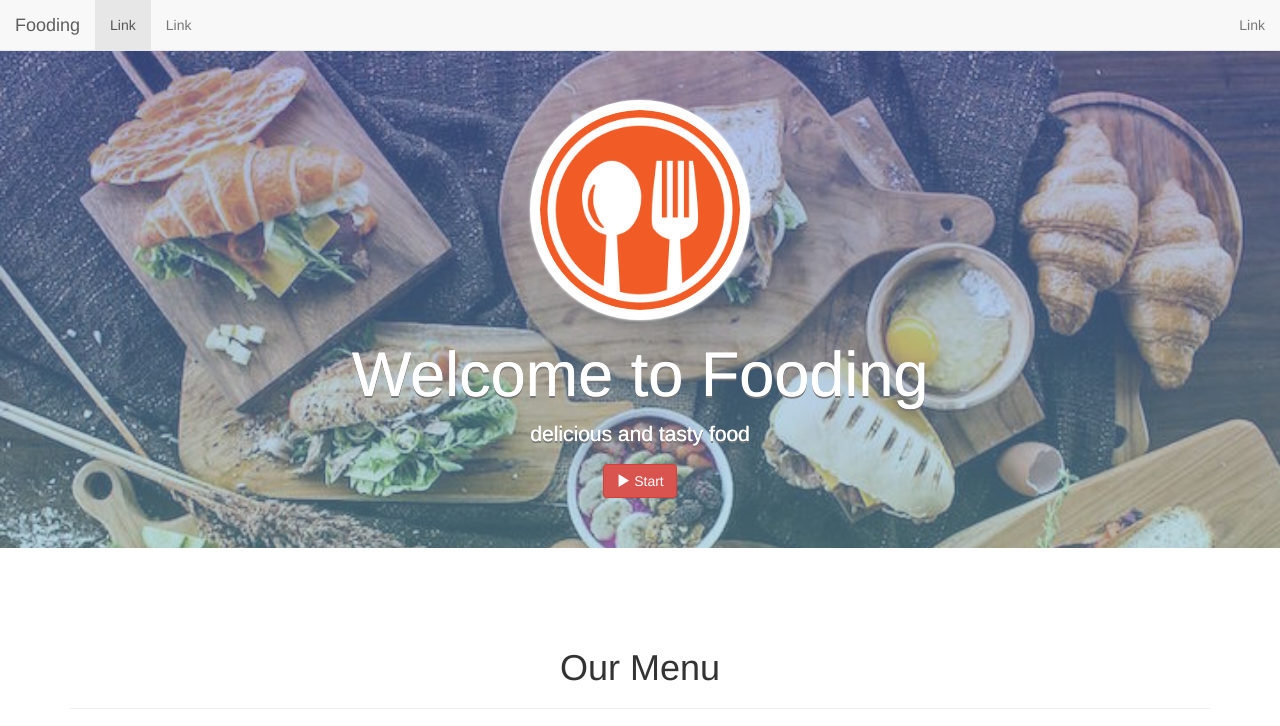
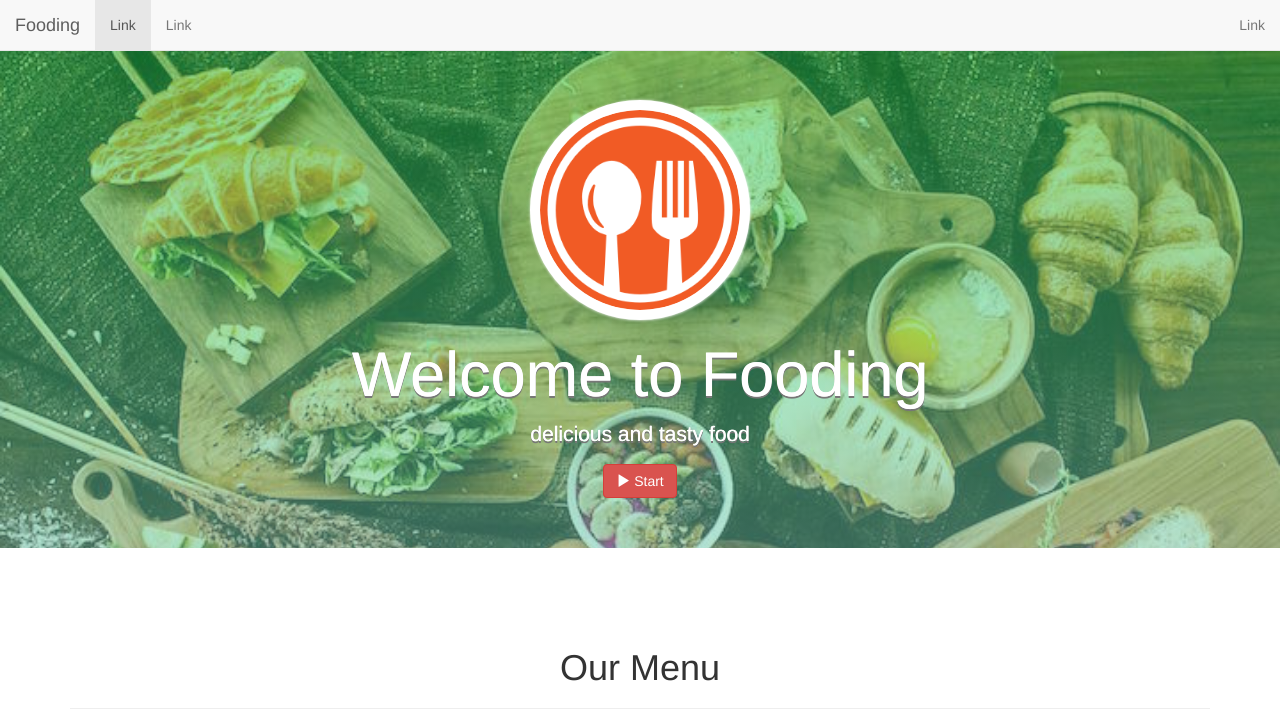
Before and after one commit to gugusd999/fooding.github.io, a plain HTML site: page index.html in a window 1280 px wide. Shown: the top 726 px of the page. Drawn offline with Linux system fonts and the light colour scheme.

```diff
--- a/index.html
+++ b/index.html
@@ -80,7 +80,7 @@
 			padding: 50px 0 50px 0;
 			animation: bganimate 10s ease infinite;
 			transition: 10s;
-			background-image: linear-gradient(rgba(240, 0, 0, .5), rgba(100, 230, 0, .6), rgba(100, 130, 230, .5), rgba(130, 200, 200, .5));
+			background-image: linear-gradient(rgba(240, 0, 0, .5), rgba(100, 230, 0, .6), rgba(33, 209, 79, .5), rgba(130, 200, 200, .5));
 			background-size: 400% 400%;
 		}
 
```
